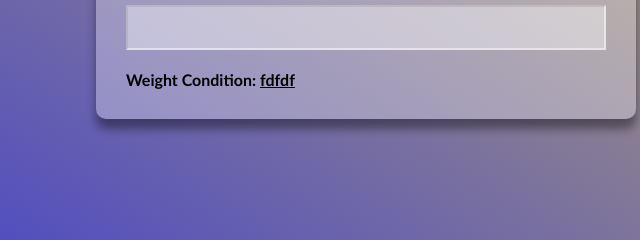
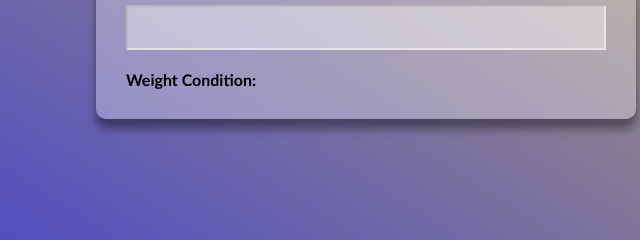
Before and after one commit to Rasha-Alshbli/body-mass-calculator, a plain HTML site: page index.html in a window 1280 px wide. Shown: the part 526-766 px from the top of the page, 274-914 px from the left. Drawn offline with Linux system fonts and the light colour scheme.

Commit message:
Update index.html

```diff
--- a/index.html
+++ b/index.html
@@ -22,7 +22,7 @@
 
                 <label for="bmi" class="bmi">Your BMI:</label>
                 <input type="number" name="bmi" class="input" id="ibm" disabled>
-                <h4 class="info-text">Weight Condition: <span id="weight-condition">fdfdf</span></h4>
+                <h4 class="info-text">Weight Condition: <span id="weight-condition"></span></h4>
 
         </div>
     </div>
```
